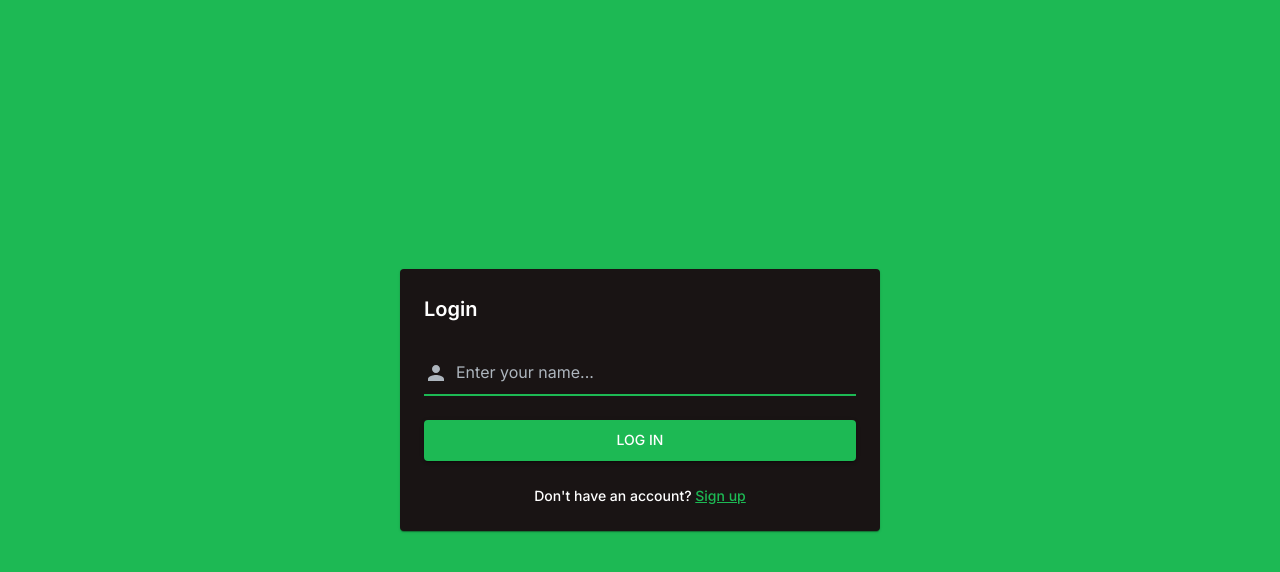
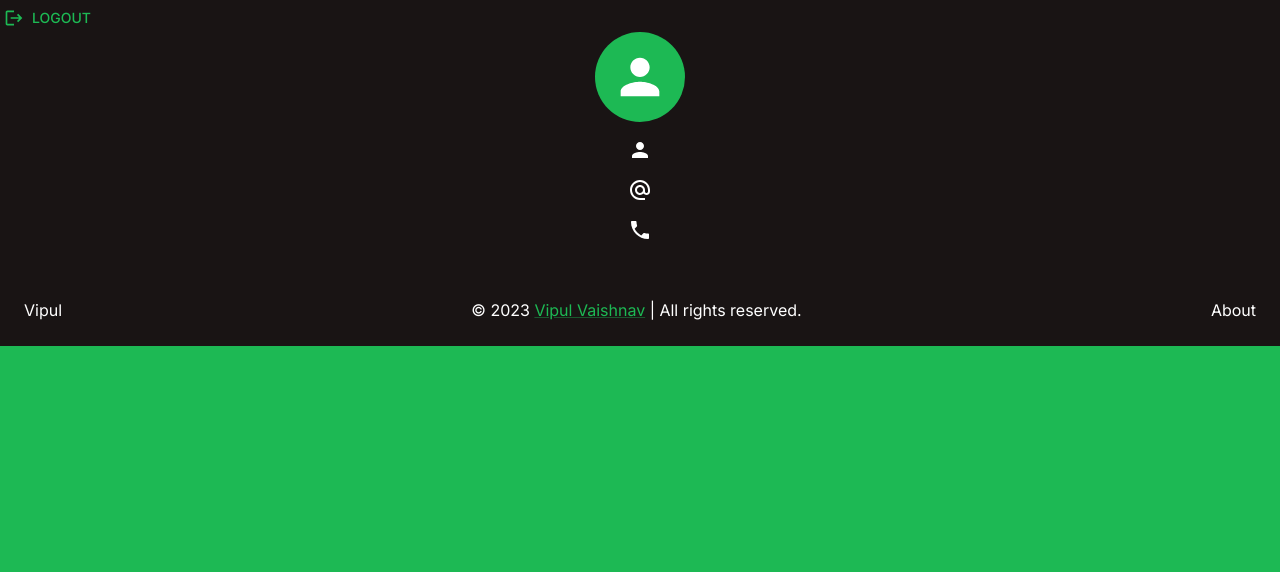
Before and after one commit to vipul-vaishnav/react-mui-assignment, a React (Vite) app: page / in a window 1280 px wide. Before the commit this address led to /login. Shown: the top 572 px of the page. Built offline with nearby package versions, Linux system fonts and the light colour scheme; no server answers; sample sign-in values are in the browser's storage.

Commit message:
ADD: axios

```diff
--- a/package.json
+++ b/package.json
@@ -13,6 +13,7 @@
     "@emotion/styled": "^11.10.5",
     "@mui/icons-material": "^5.11.0",
     "@mui/material": "^5.11.8",
+    "axios": "^1.3.2",
     "react": "^18.2.0",
     "react-dom": "^18.2.0",
     "react-hot-toast": "^2.4.0",
--- a/src/App.tsx
+++ b/src/App.tsx
@@ -15,13 +15,15 @@ export type User = {
 }
 
 const App: React.FC = (): React.ReactElement => {
-  const [user, setUser] = useState<User | null>(null)
+  const loggedInUser = localStorage.getItem('loggedInUser')
+  const [user, setUser] = useState<User | null>(loggedInUser ? JSON.parse(loggedInUser) : null)
+
   return (
     <ThemeProvider theme={theme}>
       <CssBaseline />
       <Entry>
         <Routes>
-          <Route path="/" element={<Home user={user} />} />
+          <Route path="/" element={<Home user={user} setUser={setUser} />} />
           <Route path="/register" element={<Auth setUser={setUser} />} />
           <Route path="/login" element={<Auth setUser={setUser} />} />
           <Route path="/about" element={<About />} />
--- /dev/null
+++ b/src/components/Footer.tsx
@@ -0,0 +1,25 @@
+import React from 'react'
+import { Link as RouterLink } from 'react-router-dom'
+import { Box, Stack, Typography, Link } from '@mui/material'
+const Footer: React.FC = (): React.ReactElement => {
+  return (
+    <Box component="footer" textAlign="center" p={3} sx={{ backgroundColor: 'secondary.main' }}>
+      <Stack direction="row">
+        <Typography>Vipul</Typography>
+        <Typography sx={{ width: '100%' }}>
+          &copy; {new Date().getFullYear()}{' '}
+          <Link href="https://github.com/vipul-vaishnav" target="_blank" rel="noopener noreferrer">
+            Vipul Vaishnav
+          </Link>{' '}
+          | All rights reserved.
+        </Typography>
+        <Box>
+          <RouterLink to="/about" style={{ color: 'white', textDecoration: 'none' }}>
+            About
+          </RouterLink>
+        </Box>
+      </Stack>
+    </Box>
+  )
+}
+export default Footer
--- a/src/components/Login.tsx
+++ b/src/components/Login.tsx
@@ -35,6 +35,7 @@ const Login: React.FC<ILogin> = (props): React.ReactElement => {
         navigate('/')
         setName('')
         setUser(isNamePresent)
+        localStorage.setItem('loggedInUser', JSON.stringify(isNamePresent))
       } else {
         toast.error('User not found')
       }
--- a/src/components/Register.tsx
+++ b/src/components/Register.tsx
@@ -79,6 +79,7 @@ const Register: React.FC<IRegister> = (props): React.ReactElement => {
         localStorage.setItem('local_users', JSON.stringify(userData))
         toast.success('User added successfully')
         setUser(formData)
+        localStorage.setItem('loggedInUser', JSON.stringify(formData))
         navigate('/')
         setFormData({ name: '', email: '', phone: '' })
       }
@@ -87,6 +88,7 @@ const Register: React.FC<IRegister> = (props): React.ReactElement => {
       userData.push(formData)
       localStorage.setItem('local_users', JSON.stringify(userData))
       toast.success('User added successfully')
+      localStorage.setItem('loggedInUser', JSON.stringify(formData))
       setUser(formData)
       navigate('/')
       setFormData({ name: '', email: '', phone: '' })
--- a/src/pages/About.tsx
+++ b/src/pages/About.tsx
@@ -1,8 +1,18 @@
 import React from 'react'
+import { Box } from '@mui/material'
+import GitHubIcon from '@mui/icons-material/GitHub'
+import Link from '@mui/material/Link'
 
 type AboutProps = {}
 
 const About: React.FC<AboutProps> = () => {
-  return <div>Have a good coding</div>
+  return (
+    <Box sx={{ display: 'flex', align: 'center', gap: 3 }}>
+      <GitHubIcon />{' '}
+      <Link href="https://github.com/vipul-vaishanv" style={{ color: 'white' }}>
+        Vipul Vaishnav
+      </Link>
+    </Box>
+  )
 }
 export default About
--- a/src/pages/Home.tsx
+++ b/src/pages/Home.tsx
@@ -1,14 +1,111 @@
-import React from 'react'
+import React, { useEffect, useState } from 'react'
 import IHome from './interfaces/IHome'
 import { Navigate } from 'react-router-dom'
+import { Box, Typography, Button, IconButton, useTheme, useMediaQuery, CircularProgress } from '@mui/material'
+import PersonIcon from '@mui/icons-material/Person'
+import LogoutIcon from '@mui/icons-material/Logout'
+import Footer from '../components/Footer'
+import axios, { isAxiosError } from 'axios'
+import AlternateEmailIcon from '@mui/icons-material/AlternateEmail'
+import PhoneIcon from '@mui/icons-material/Phone'
 
 const Home: React.FC<IHome> = (props): React.ReactElement => {
-  const { user } = props
+  const { user, setUser } = props
+  const theme = useTheme()
+  const matches = useMediaQuery('(min-width:600px)')
+  const [posts, setPosts] = useState([])
+  const [loading, setLoading] = useState<boolean>(false)
+
+  useEffect(() => {
+    const getPosts = async () => {
+      try {
+        setLoading(true)
+        const res = await axios.get('https://jsonplaceholder.typicode.com/posts')
+        const data = res.data
+        setPosts(data)
+      } catch (error) {
+        if (isAxiosError(error)) {
+          console.log(error.message)
+        } else {
+          console.log(error)
+        }
+      } finally {
+        setLoading(false)
+      }
+    }
+
+    getPosts()
+  }, [])
+  const handleLogout = () => {
+    setUser(null)
+    if (localStorage.getItem('loggedInUser')) {
+      localStorage.removeItem('loggedInUser')
+    } else {
+      return
+    }
+  }
 
   if (!user) {
     return <Navigate to="/login" />
   }
 
-  return <div>Have a good coding</div>
+  return (
+    <Box component="main">
+      <Box
+        sx={{
+          backgroundColor: theme.palette.secondary.main,
+          py: 4,
+          display: 'grid',
+          placeItems: 'center',
+          position: 'relative'
+        }}
+      >
+        {matches ? (
+          <Button onClick={handleLogout} sx={{ position: 'absolute', top: 0, left: 0 }} startIcon={<LogoutIcon />}>
+            Logout
+          </Button>
+        ) : (
+          <IconButton
+            onClick={handleLogout}
+            sx={{
+              position: 'absolute',
+              top: 1,
+              left: 1,
+              color: theme.palette.primary.main
+            }}
+          >
+            <LogoutIcon />
+          </IconButton>
+        )}
+        <PersonIcon
+          sx={{
+            width: '90px',
+            height: '90px',
+            backgroundColor: theme.palette.primary.main,
+            borderRadius: '100%',
+            p: 2
+          }}
+        />
+        <Typography variant="h6" mt={2} fontWeight={600} sx={{ display: 'flex', alignItems: 'center', gap: 2 }}>
+          <PersonIcon />
+          {user.name}
+        </Typography>
+        <Typography variant="h6" mt={2} fontWeight={600} sx={{ display: 'flex', alignItems: 'center', gap: 2 }}>
+          <AlternateEmailIcon />
+          {user.email}
+        </Typography>
+        <Typography variant="h6" mt={2} fontWeight={600} sx={{ display: 'flex', alignItems: 'center', gap: 2 }}>
+          <PhoneIcon />
+          {user.phone}
+        </Typography>
+      </Box>
+      {loading && (
+        <Box sx={{ width: 'fit-content', mx: 'auto', my: 12 }}>
+          <CircularProgress color="secondary" />
+        </Box>
+      )}
+      <Footer />
+    </Box>
+  )
 }
 export default Home
--- a/src/pages/interfaces/IHome.ts
+++ b/src/pages/interfaces/IHome.ts
@@ -1,5 +1,7 @@
+import { SetStateAction } from 'react'
 import { User } from '../../App'
 
 export default interface IHome {
   user: User | null
+  setUser: React.Dispatch<SetStateAction<User | null>>
 }
```
Also changed, not shown: 1 other file (tests, documents, lock files or other folders).
